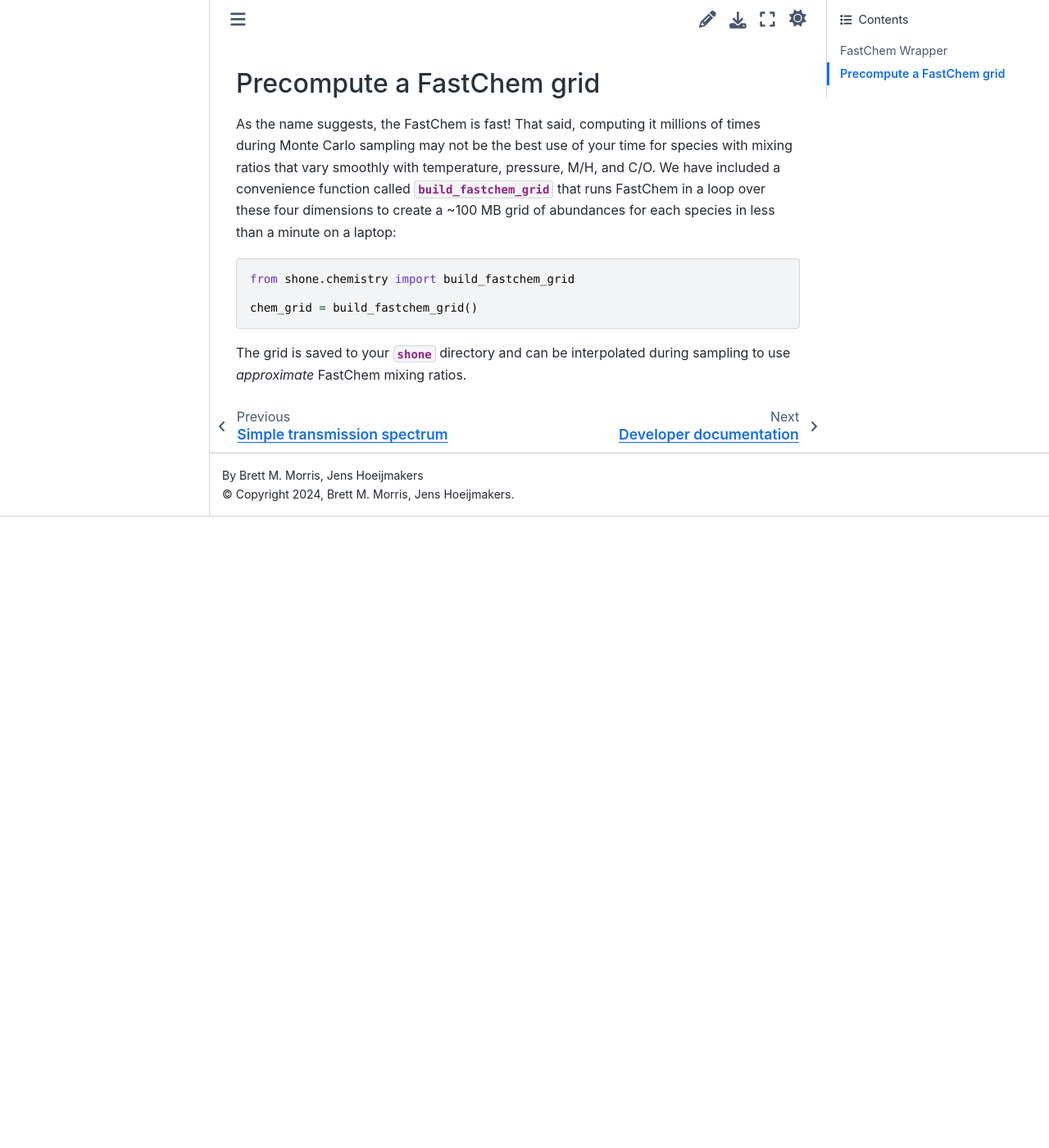
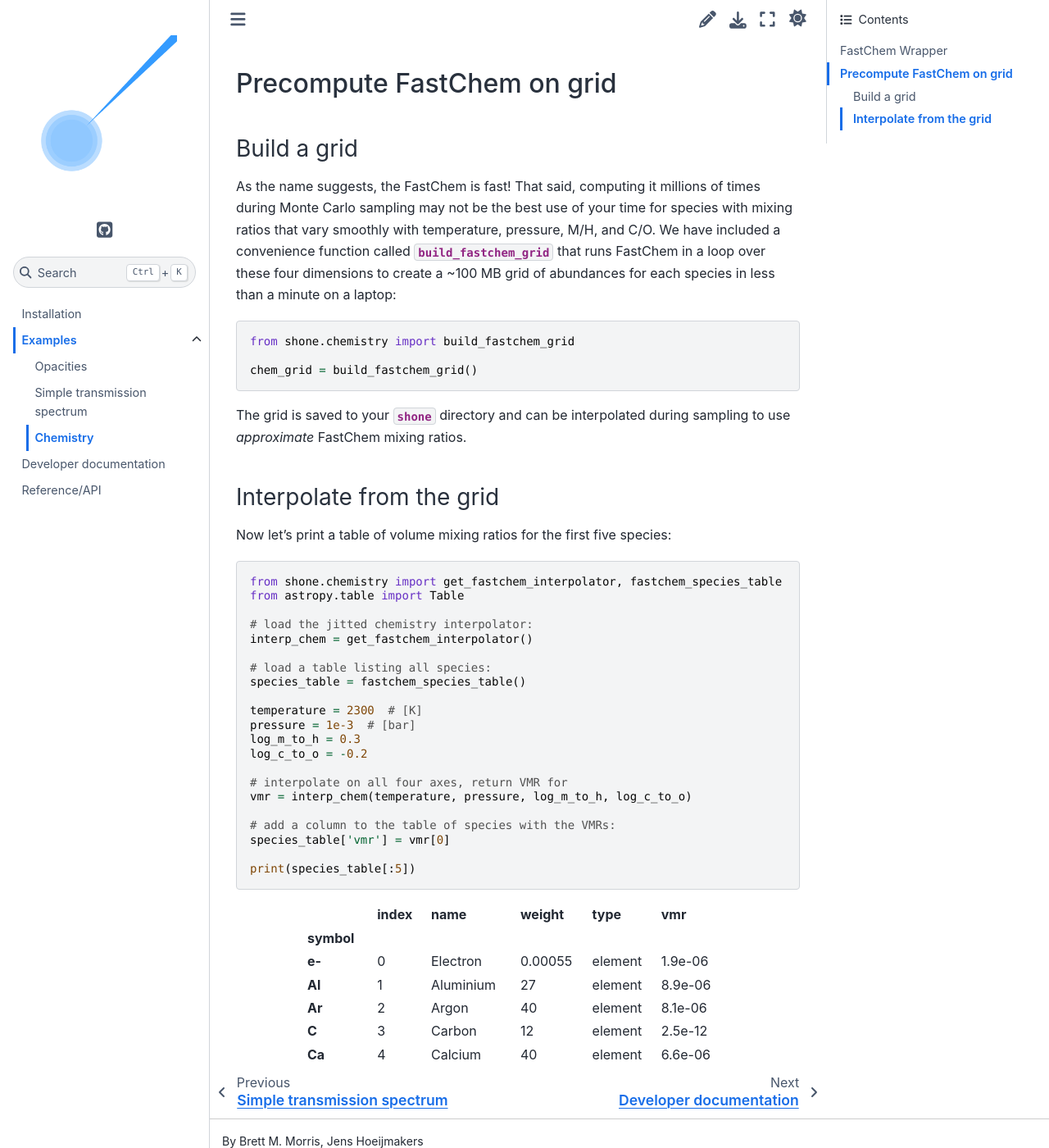
Before and after one commit to bmorris3/shone, a Sphinx documentation site: the page built from docs/shone/examples/chemistry.rst, in a window 1280 px wide and 1400 px high, scrolled down 2329 px. Shown: the whole window at 82% size. Built offline with Sphinx 7.4.7 and the Sphinx Book theme 1.1.4, drawn with Linux system fonts in a browser that asks for light colours; the version number could not be read and is left out; before the commit the page ends 2959 px from its top, so only the background shows below that.

Commit message:
fixing fastchem grid and interpolator

```diff
--- a/docs/conf.py
+++ b/docs/conf.py
@@ -30,7 +30,6 @@
     'sphinx.ext.intersphinx',
     'sphinx.ext.todo',
     'sphinx.ext.coverage',
-    # 'sphinx.ext.inheritance_diagram',
     'sphinx.ext.napoleon',
     'sphinx.ext.doctest',
     'sphinx.ext.mathjax',
--- a/docs/shone/examples/chemistry.rst
+++ b/docs/shone/examples/chemistry.rst
@@ -64,9 +64,9 @@
 .. raw:: html
 
     <br />
-    <table>
+    <table style="width:75%">
       <thead>
-        <tr>
+        <tr style="text-align: left;">
           <th></th>
           <th>index</th>
           <th>name</th>
@@ -191,8 +191,11 @@
 [:math:`{\rm g~cm}^{-3}`].
 
 
-Precompute a FastChem grid
---------------------------
+Precompute FastChem on grid
+---------------------------
+
+Build a grid
+++++++++++++
 
 As the name suggests, the FastChem is fast! That said, computing it millions of times
 during Monte Carlo sampling may not be the best use of your time for species with mixing
@@ -209,3 +212,97 @@
 
 The grid is saved to your `~/.shone` directory and can be interpolated during sampling to
 use *approximate* FastChem mixing ratios.
+
+Interpolate from the grid
++++++++++++++++++++++++++
+
+Now let's print a table of volume mixing ratios for the first five species:
+
+.. code-block:: python
+
+    from shone.chemistry import get_fastchem_interpolator, fastchem_species_table
+    from astropy.table import Table
+
+    # load the jitted chemistry interpolator:
+    interp_chem = get_fastchem_interpolator()
+
+    # load a table listing all species:
+    species_table = fastchem_species_table()
+
+    temperature = 2300  # [K]
+    pressure = 1e-3  # [bar]
+    log_m_to_h = 0.3
+    log_c_to_o = -0.2
+
+    # interpolate on all four axes, return VMR for
+    vmr = interp_chem(temperature, pressure, log_m_to_h, log_c_to_o)
+
+    # add a column to the table of species with the VMRs:
+    species_table['vmr'] = vmr[0]
+
+    print(species_table[:5])
+
+.. raw:: html
+
+    <table style="width:75%">
+      <thead>
+        <tr style="text-align: left;">
+          <th></th>
+          <th>index</th>
+          <th>name</th>
+          <th>weight</th>
+          <th>type</th>
+          <th>vmr</th>
+        </tr>
+        <tr>
+          <th>symbol</th>
+          <th></th>
+          <th></th>
+          <th></th>
+          <th></th>
+          <th></th>
+        </tr>
+      </thead>
+      <tbody>
+        <tr>
+          <th>e-</th>
+          <td>0</td>
+          <td>Electron</td>
+          <td>0.00055</td>
+          <td>element</td>
+          <td>1.9e-06</td>
+        </tr>
+        <tr>
+          <th>Al</th>
+          <td>1</td>
+          <td>Aluminium</td>
+          <td>27</td>
+          <td>element</td>
+          <td>8.9e-06</td>
+        </tr>
+        <tr>
+          <th>Ar</th>
+          <td>2</td>
+          <td>Argon</td>
+          <td>40</td>
+          <td>element</td>
+          <td>8.1e-06</td>
+        </tr>
+        <tr>
+          <th>C</th>
+          <td>3</td>
+          <td>Carbon</td>
+          <td>12</td>
+          <td>element</td>
+          <td>2.5e-12</td>
+        </tr>
+        <tr>
+          <th>Ca</th>
+          <td>4</td>
+          <td>Calcium</td>
+          <td>40</td>
+          <td>element</td>
+          <td>6.6e-06</td>
+        </tr>
+      </tbody>
+    </table>
```
Also changed, not shown: 1 other file.
